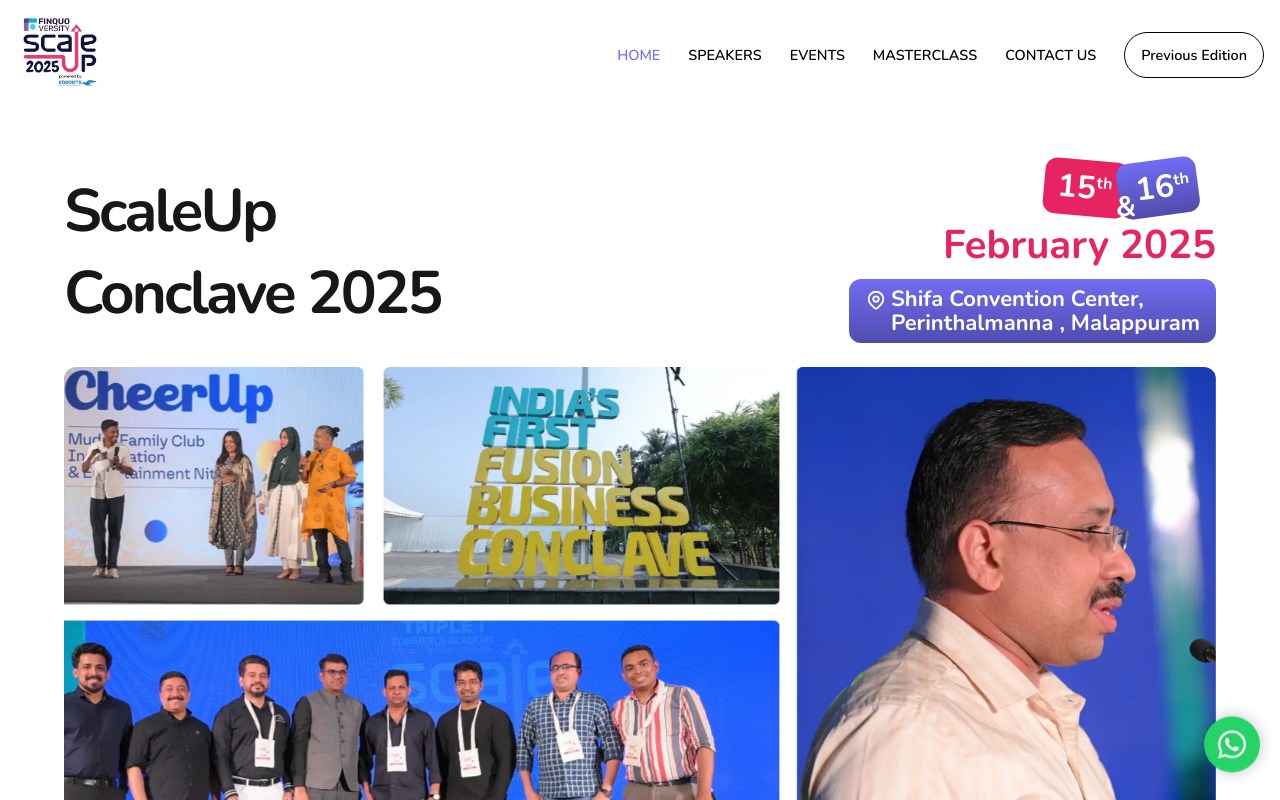
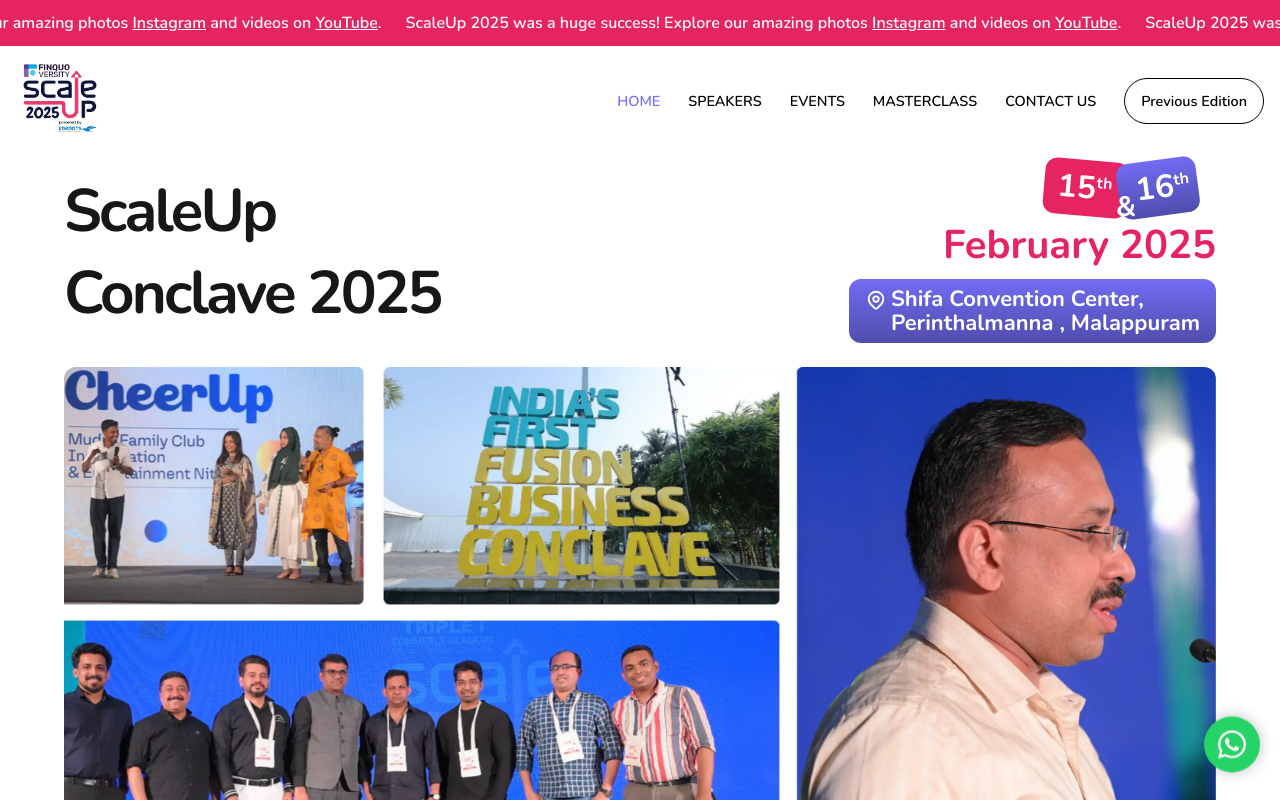
Before and after one commit to Scaleupvillage/scaleup25, a Next.js app: page / in a window 1280 px wide. Shown: the top 800 px of the page. Built offline with nearby package versions, Linux system fonts and the light colour scheme; no server answers; what react-photo-view would draw is missing.

Commit message:
feat(links):updated

```diff
--- a/src/app/_components/Navbar/navbar.jsx
+++ b/src/app/_components/Navbar/navbar.jsx
@@ -84,6 +84,65 @@ export default function Navbar() {
     return (
         <>
             <nav className={styles.nav}>
+                <Marquee className={styles.banner}>
+                    <p>
+                        ScaleUp 2025 was a huge success! Explore our amazing photos{" "}
+                        <a
+                            href="https://www.instagram.com/scaleup_village/"
+                            target="_blank"
+                            rel="noopener noreferrer"
+                        >
+                            Instagram
+                        </a>{" "}
+                        and videos on{" "}
+                        <a
+                            href="https://www.youtube.com/@ScaleUpConclave"
+                            target="_blank"
+                            rel="noopener noreferrer"
+                        >
+                            YouTube
+                        </a>
+                        .
+                    </p>
+                    <p>
+                        ScaleUp 2025 was a huge success! Explore our amazing photos{" "}
+                        <a
+                            href="https://www.instagram.com/scaleup_village/"
+                            target="_blank"
+                            rel="noopener noreferrer"
+                        >
+                            Instagram
+                        </a>{" "}
+                        and videos on{" "}
+                        <a
+                            href="https://www.youtube.com/@ScaleUpConclave"
+                            target="_blank"
+                            rel="noopener noreferrer"
+                        >
+                            YouTube
+                        </a>
+                        .
+                    </p>
+                    <p>
+                        ScaleUp 2025 was a huge success! Explore our amazing photos{" "}
+                        <a
+                            href="https://www.instagram.com/scaleup_village/"
+                            target="_blank"
+                            rel="noopener noreferrer"
+                        >
+                            Instagram
+                        </a>{" "}
+                        and videos on{" "}
+                        <a
+                            href="https://www.youtube.com/@ScaleUpConclave"
+                            target="_blank"
+                            rel="noopener noreferrer"
+                        >
+                            YouTube
+                        </a>
+                        .
+                    </p>
+                </Marquee>
                 <div
                     className={`${styles.navbar} ${isScrolled ? styles.scrolled : ""}
                     ${isMobileMenuOpen ? styles.open : ""}`}
--- a/src/app/_components/Navbar/navbar.module.css
+++ b/src/app/_components/Navbar/navbar.module.css
@@ -15,6 +15,13 @@
 
 .banner p {
     padding: 0 0.75rem;
+}
+
+.banner a {
+    color: #fff;
+    text-decoration: underline;
+    cursor: pointer;
+    font-weight: 600;
 }
 
 .navbar {
```
